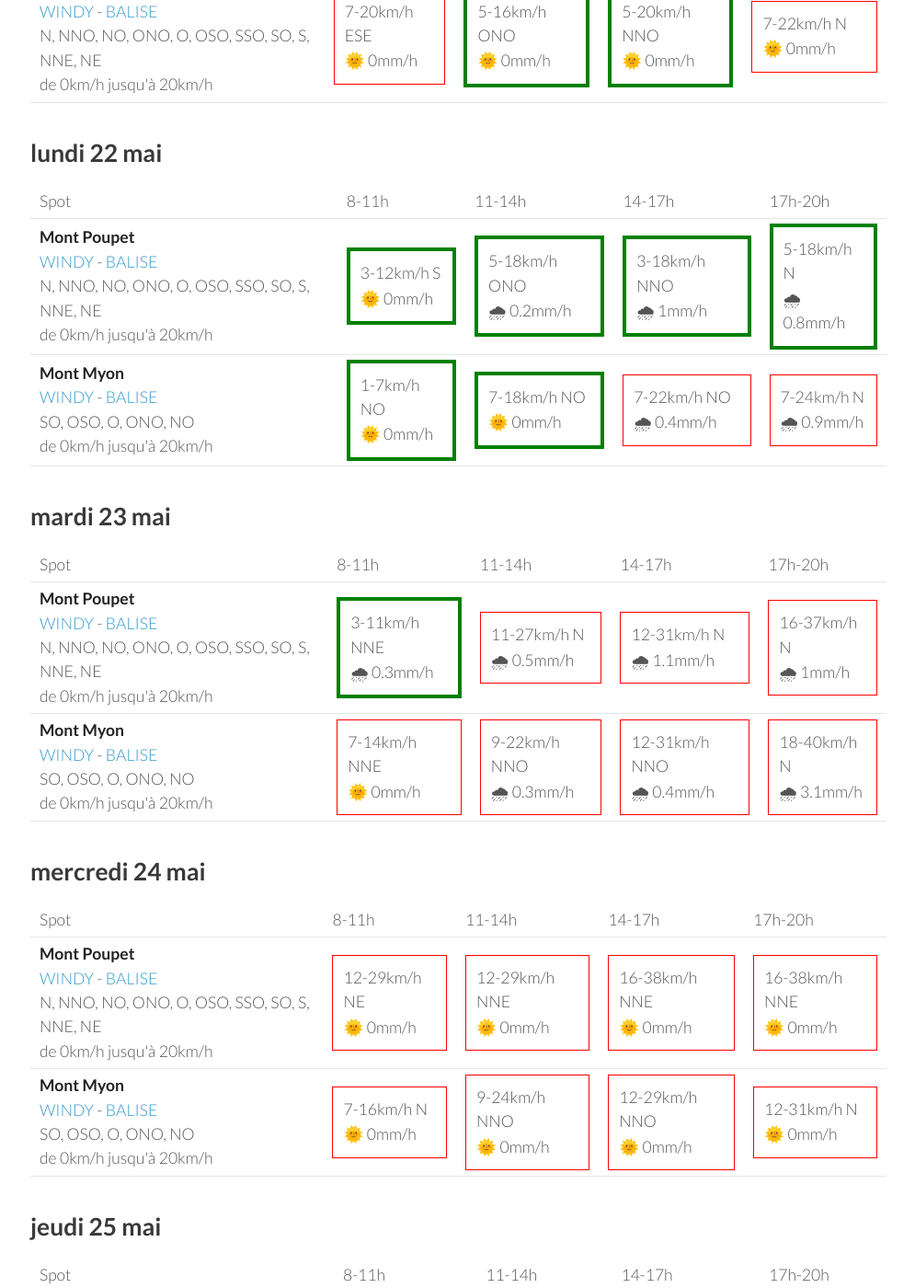
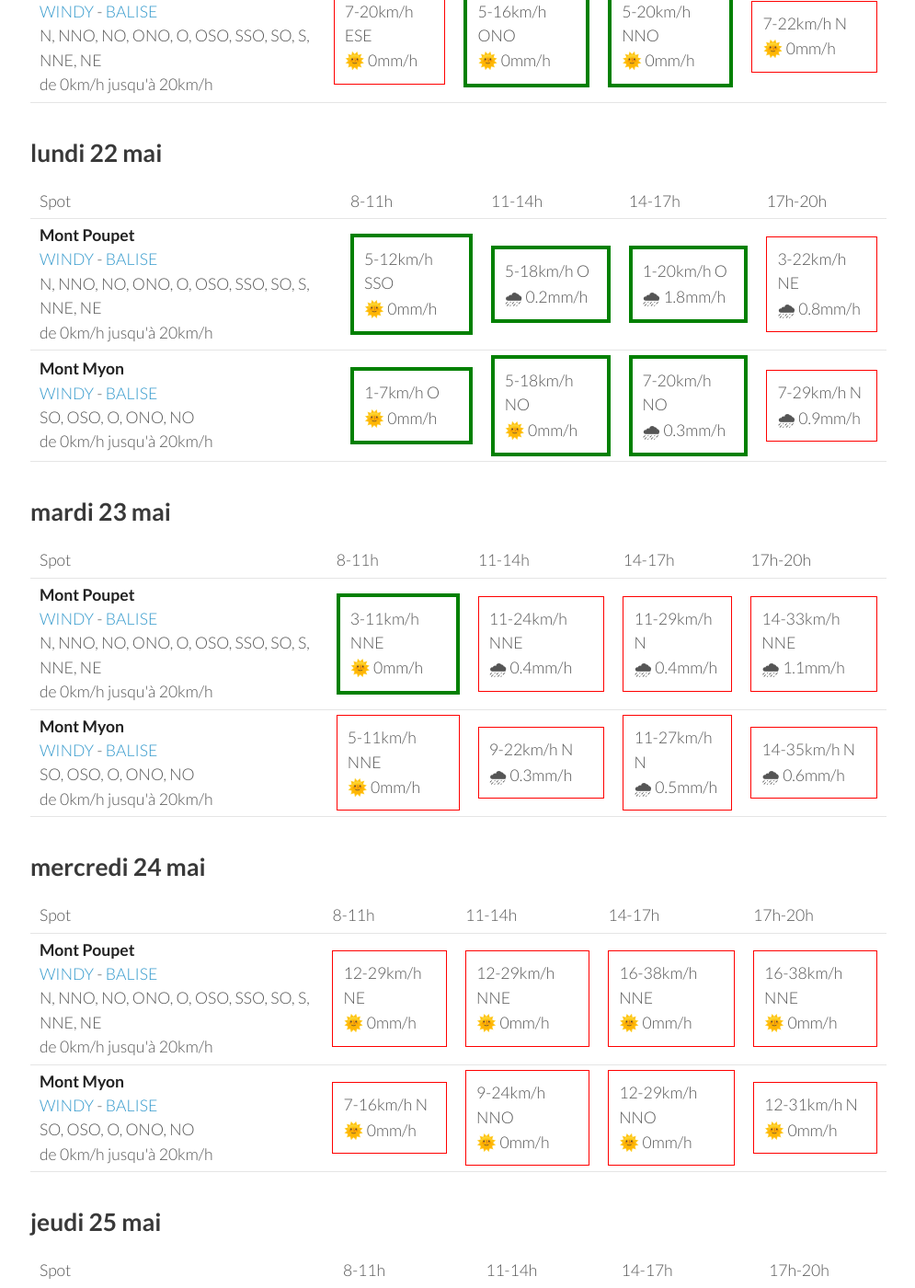
Before and after one commit to parapente-dans-le-nord/parapente-dans-le-nord.github.io, a Jekyll site: the page built from jura.markdown, in a window 1280 px wide and 1400 px high, scrolled down 910 px. Shown: the whole window at 92% size, without its empty margins (25-1020 px from the left). Built offline with Jekyll 4.4.1, drawn with Linux system fonts in a browser that asks for light colours; some of the changed text lies outside the part shown.

Commit message:
update index.markdown

```diff
--- a/jura.markdown
+++ b/jura.markdown
@@ -94,20 +94,20 @@ page mise à jour le samedi 20 mai 13:20
 <tr>
         <td><strong>Mont Poupet</strong><br><a href="https://windy.com/46.970/5.876?46.541,5.876,8">WINDY</a> - <span class=""><a href="http://www.balisemeteo.com/balise.php?idBalise=92">BALISE</a> </span><br> <span class="vent-favorable">N, NNO, NO, ONO, O, OSO, SSO, SO, S, NNE, NE</span><br><span class="force-vent">de 0km/h jusqu'à 20km/h</span> </td>
 
-            <td><div class="flyable"><p>3-12km/h S</p><p>🌞 0mm/h</p></div></td>
-            <td><div class="flyable"><p>5-18km/h ONO</p><p>🌧 0.2mm/h</p></div></td>
-            <td><div class="flyable"><p>3-18km/h NNO</p><p>🌧 1mm/h</p></div></td>
-            <td><div class="flyable"><p>5-18km/h N</p><p>🌧 0.8mm/h</p></div></td>
+            <td><div class="flyable"><p>5-12km/h SSO</p><p>🌞 0mm/h</p></div></td>
+            <td><div class="flyable"><p>5-18km/h O</p><p>🌧 0.2mm/h</p></div></td>
+            <td><div class="flyable"><p>1-20km/h O</p><p>🌧 1.8mm/h</p></div></td>
+            <td><div class="not-flyable"><p>3-22km/h NE</p><p>🌧 0.8mm/h</p></div></td>
 
 
     </tr>
 <tr>
         <td><strong>Mont Myon</strong><br><a href="https://windy.com/46.331/5.397?45.898,5.394,8,m:eWoagj8">WINDY</a> - <span class=""><a href="http://www.balisemeteo.com/balise.php?idBalise=70">BALISE</a> </span><br> <span class="vent-favorable">SO, OSO, O, ONO, NO</span><br><span class="force-vent">de 0km/h jusqu'à 20km/h</span> </td>
 
-            <td><div class="flyable"><p>1-7km/h NO</p><p>🌞 0mm/h</p></div></td>
-            <td><div class="flyable"><p>7-18km/h NO</p><p>🌞 0mm/h</p></div></td>
-            <td><div class="not-flyable"><p>7-22km/h NO</p><p>🌧 0.4mm/h</p></div></td>
-            <td><div class="not-flyable"><p>7-24km/h N</p><p>🌧 0.9mm/h</p></div></td>
+            <td><div class="flyable"><p>1-7km/h O</p><p>🌞 0mm/h</p></div></td>
+            <td><div class="flyable"><p>5-18km/h NO</p><p>🌞 0mm/h</p></div></td>
+            <td><div class="flyable"><p>7-20km/h NO</p><p>🌧 0.3mm/h</p></div></td>
+            <td><div class="not-flyable"><p>7-29km/h N</p><p>🌧 0.9mm/h</p></div></td>
 
 
     </tr>
@@ -130,20 +130,20 @@ page mise à jour le samedi 20 mai 13:20
 <tr>
         <td><strong>Mont Poupet</strong><br><a href="https://windy.com/46.970/5.876?46.541,5.876,8">WINDY</a> - <span class=""><a href="http://www.balisemeteo.com/balise.php?idBalise=92">BALISE</a> </span><br> <span class="vent-favorable">N, NNO, NO, ONO, O, OSO, SSO, SO, S, NNE, NE</span><br><span class="force-vent">de 0km/h jusqu'à 20km/h</span> </td>
 
-            <td><div class="flyable"><p>3-11km/h NNE</p><p>🌧 0.3mm/h</p></div></td>
-            <td><div class="not-flyable"><p>11-27km/h N</p><p>🌧 0.5mm/h</p></div></td>
-            <td><div class="not-flyable"><p>12-31km/h N</p><p>🌧 1.1mm/h</p></div></td>
-            <td><div class="not-flyable"><p>16-37km/h N</p><p>🌧 1mm/h</p></div></td>
+            <td><div class="flyable"><p>3-11km/h NNE</p><p>🌞 0mm/h</p></div></td>
+            <td><div class="not-flyable"><p>11-24km/h NNE</p><p>🌧 0.4mm/h</p></div></td>
+            <td><div class="not-flyable"><p>11-29km/h N</p><p>🌧 0.4mm/h</p></div></td>
+            <td><div class="not-flyable"><p>14-33km/h NNE</p><p>🌧 1.1mm/h</p></div></td>
 
 
     </tr>
 <tr>
         <td><strong>Mont Myon</strong><br><a href="https://windy.com/46.331/5.397?45.898,5.394,8,m:eWoagj8">WINDY</a> - <span class=""><a href="http://www.balisemeteo.com/balise.php?idBalise=70">BALISE</a> </span><br> <span class="vent-favorable">SO, OSO, O, ONO, NO</span><br><span class="force-vent">de 0km/h jusqu'à 20km/h</span> </td>
 
-            <td><div class="not-flyable"><p>7-14km/h NNE</p><p>🌞 0mm/h</p></div></td>
-            <td><div class="not-flyable"><p>9-22km/h NNO</p><p>🌧 0.3mm/h</p></div></td>
-            <td><div class="not-flyable"><p>12-31km/h NNO</p><p>🌧 0.4mm/h</p></div></td>
-            <td><div class="not-flyable"><p>18-40km/h N</p><p>🌧 3.1mm/h</p></div></td>
+            <td><div class="not-flyable"><p>5-11km/h NNE</p><p>🌞 0mm/h</p></div></td>
+            <td><div class="not-flyable"><p>9-22km/h N</p><p>🌧 0.3mm/h</p></div></td>
+            <td><div class="not-flyable"><p>11-27km/h N</p><p>🌧 0.5mm/h</p></div></td>
+            <td><div class="not-flyable"><p>14-35km/h N</p><p>🌧 0.6mm/h</p></div></td>
 
 
     </tr>
```
Also changed, not shown: other parts of jura.markdown (+1 -1 lines).
